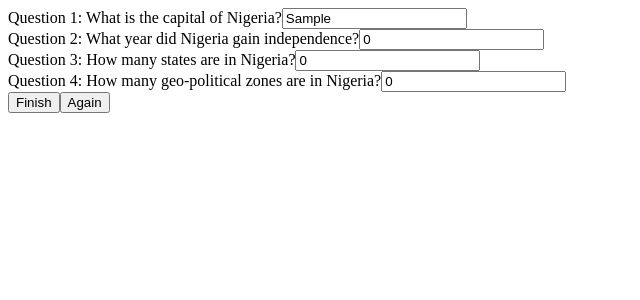
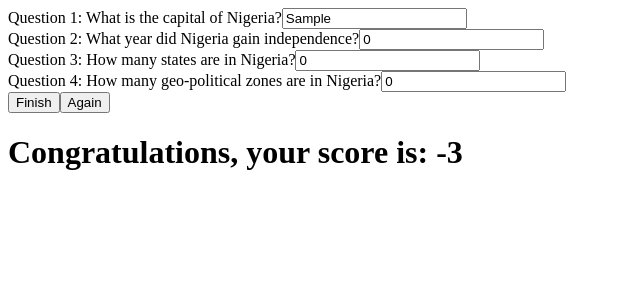
Before and after one commit to laresamdeola/ReactPractise, a React (Create React App) app: page / in a window 1280 px wide. Both pictures are taken after typing "Sample" into the empty fields and a click on the button "Finish". Shown: the top 300 px of the page, without its empty margins (0-640 px from the left). Built offline with nearby package versions, Linux system fonts and the light colour scheme.

Commit message:
Update Patriot.jsx - create a score display for the player

```diff
--- a/src/reactbyprojects/Chapter 4/Patriot.jsx
+++ b/src/reactbyprojects/Chapter 4/Patriot.jsx
@@ -10,10 +10,12 @@ import React, { useState } from "react";
 
 const Patriot = () => {
     var score = 0;
+    const [quizScore, setQuizScore] = useState(score);
     const [questionOne, setQuestionOne] = useState("");
     const [questionTwo, setQuestionTwo] = useState(0);
     const [questionThree, setQuestionThree] = useState(0);
     const [questionFour, setQuestionFour] = useState(0);
+    const [isQuizFinish, setIsQuizFinish] = useState(false);
 
     const handleQuiz = (event) => {
         event.preventDefault();
@@ -22,24 +24,27 @@ const Patriot = () => {
             console.log("You got it");
         } else {
             score = 0;
-            console.log("You missed it", score);
+            //console.log("You missed it", score);
         }
         if(questionTwo == 1960){
             score += 1;
         } else {
-            score - 1;
+            score -= 1;
         }
         if(questionThree == 36){
             score += 1;
         } else {
-            score - 1;
+            score -= 1;
         }
         if(questionFour == 6){
             score += 1;
         } else {
-            score - 1;
+            score -= 1;
         }
+        //setScore(score);
         console.log(score);
+        setIsQuizFinish(true);
+        setQuizScore(score);
     }
 
     const again = () => {
@@ -48,6 +53,11 @@ const Patriot = () => {
         setQuestionThree(0);
         setQuestionFour(0);
     }
+
+    const QuizScore = () => {
+        return <h1>Congratulations, your score is: {quizScore}</h1>
+    }
+
 
     // set a state variable for the autocomplete attribute
     // to be off if they missed a question or to be off totally.
@@ -103,6 +113,7 @@ const Patriot = () => {
                 <button type="submit">Finish</button>
                 <button onClick={() => again()}>Again</button>
             </form>
+            {isQuizFinish && <QuizScore />}
         </>
     );
 }
```
